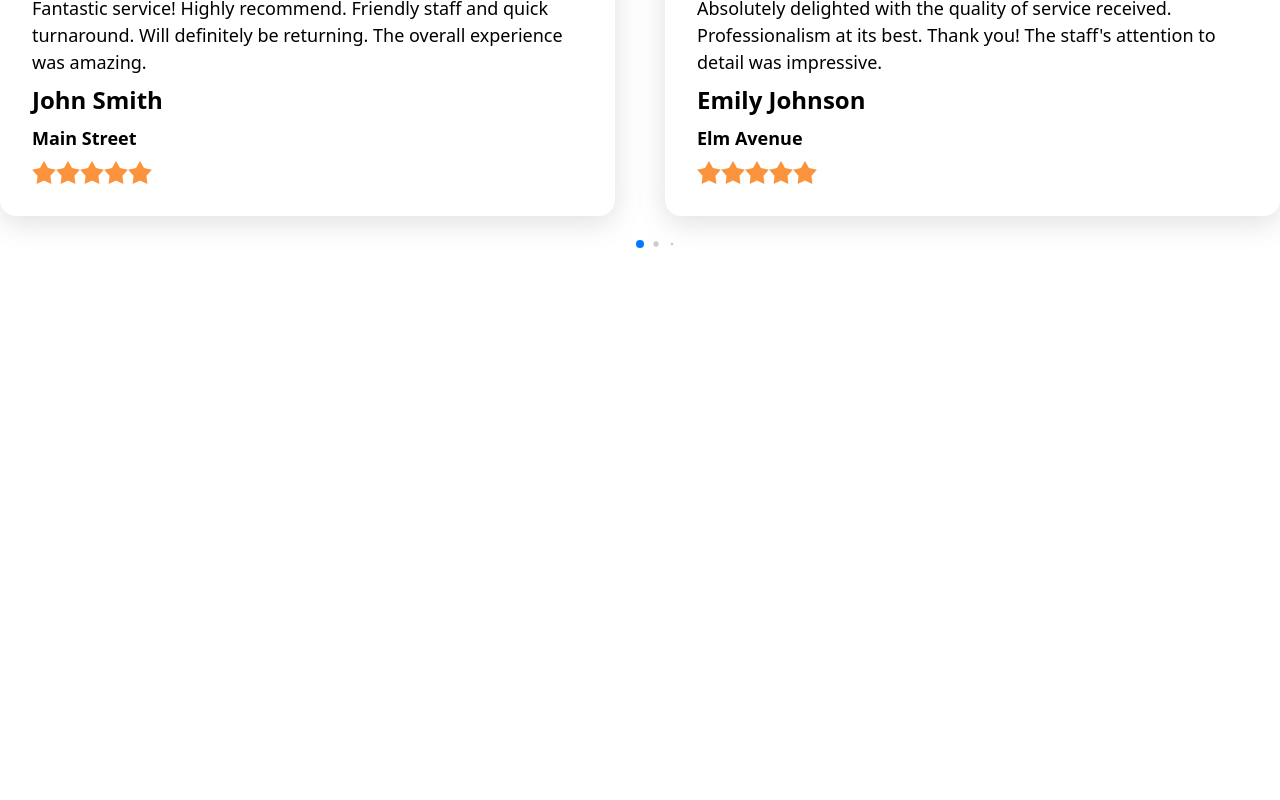
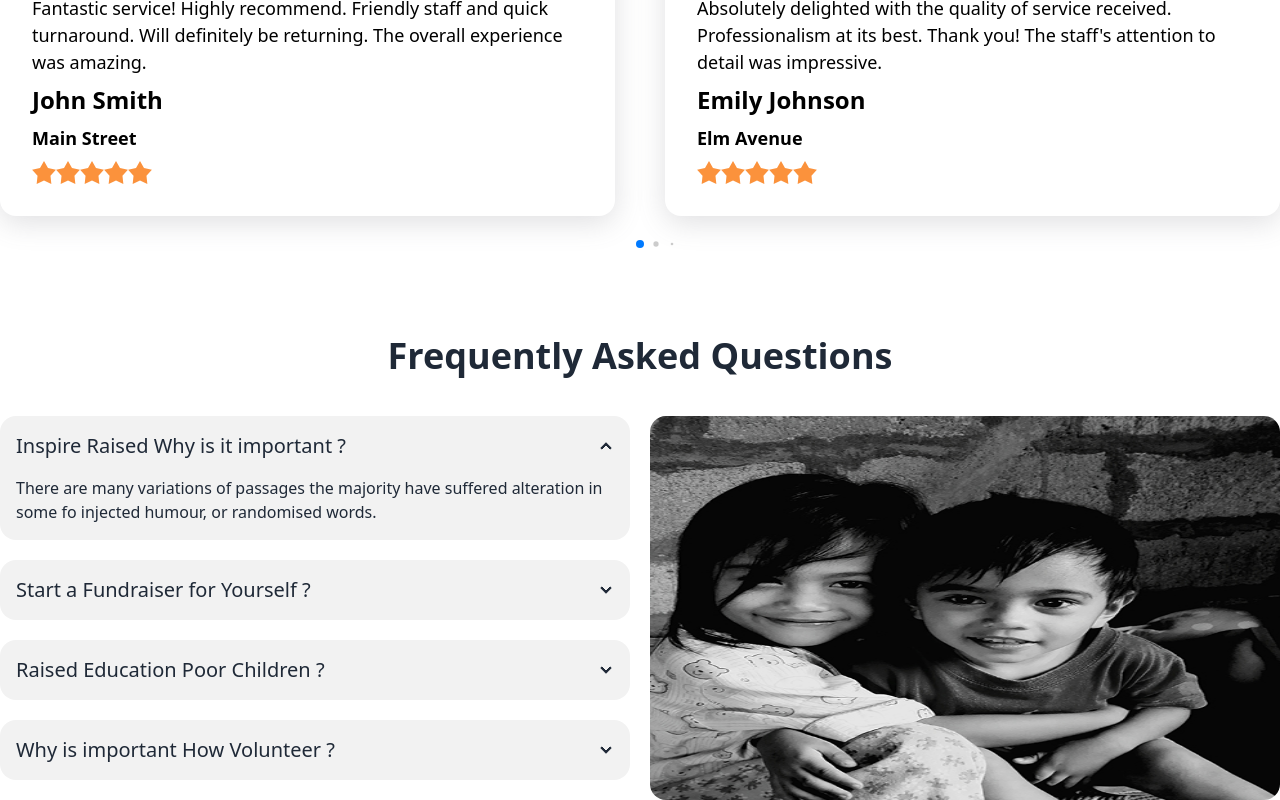
Before and after one commit to developersajadur/Client-Side-Volunteer-Management-Website-by-react, a React (Vite) app: page / in a window 1280 px wide. Shown: the part 1657-2457 px from the top of the page. Before the commit the page ends 1913 px from the top, so only its background shows below. Built offline with nearby package versions, Linux system fonts and the light colour scheme; no server answers.

Commit message:
add faq section on home page

```diff
--- a/src/Components/Home.jsx
+++ b/src/Components/Home.jsx
@@ -1,4 +1,5 @@
 import Banner from "./HomePage/Banner";
+import Faq from "./HomePage/Faq";
 import HomeJobPost from "./HomePage/HomeJobPost";
 import Reviews from "./HomePage/Reviews";
 
@@ -10,6 +11,7 @@ const Home = () => {
             <Banner></Banner>
             <HomeJobPost></HomeJobPost>
             <Reviews></Reviews>
+            <Faq></Faq>
         </div>
     );
 };
--- /dev/null
+++ b/src/Components/HomePage/Faq.jsx
@@ -0,0 +1,56 @@
+
+const Faq = () => {
+    return (
+        <div className="mt-20">
+               <h1 className="text-2xl lg:text-4xl text-center font-bold mb-10">Frequently Asked Questions</h1>
+        <div className="flex w-full justify-center gap-5 ">
+            <div className="w-1/2">
+
+                <div className="flex flex-col gap-5">
+                <div className="collapse collapse-arrow bg-base-200">
+  <input type="radio" name="my-accordion-2" defaultChecked />
+  <div className="collapse-title text-xl font-medium">
+  Inspire Raised Why is it important ?
+  </div>
+  <div className="collapse-content">
+    <p>There are many variations of passages the majority have suffered alteration in some fo injected humour, or randomised words.</p>
+  </div>
+</div>
+<div className="collapse collapse-arrow bg-base-200">
+  <input type="radio" name="my-accordion-2" />
+  <div className="collapse-title text-xl font-medium">
+  Start a Fundraiser for Yourself ?
+  </div>
+  <div className="collapse-content">
+    <p>Embarking on a personal journey, seeking support to achieve goals. Join me in this meaningful endeavor.</p>
+  </div>
+</div>
+<div className="collapse collapse-arrow bg-base-200">
+  <input type="radio" name="my-accordion-2" />
+  <div className="collapse-title text-xl font-medium">
+  Raised Education Poor Children ?
+  </div>
+  <div className="collapse-content">
+    <p>Support education for impoverished children, empowering their futures through access to learning opportunities and resources</p>
+  </div>
+</div>
+<div className="collapse collapse-arrow bg-base-200">
+  <input type="radio" name="my-accordion-2" />
+  <div className="collapse-title text-xl font-medium">
+  Why is important How Volunteer ?
+  </div>
+  <div className="collapse-content">
+    <p>Volunteers are vital for their selflessness, contributing time and skills to support various causes, communities, and organizations, fostering positive change and societal well-being</p>
+  </div>
+</div>
+                </div>
+            </div>
+            <div className="w-1/2">
+                <img className="h-96 w-full rounded-2xl" src="/public/faq-1.jpg" alt="" />
+            </div>
+        </div>
+        </div>
+    );
+};
+
+export default Faq;
```
Also changed, not shown: public/faq-1.jpg (added).
